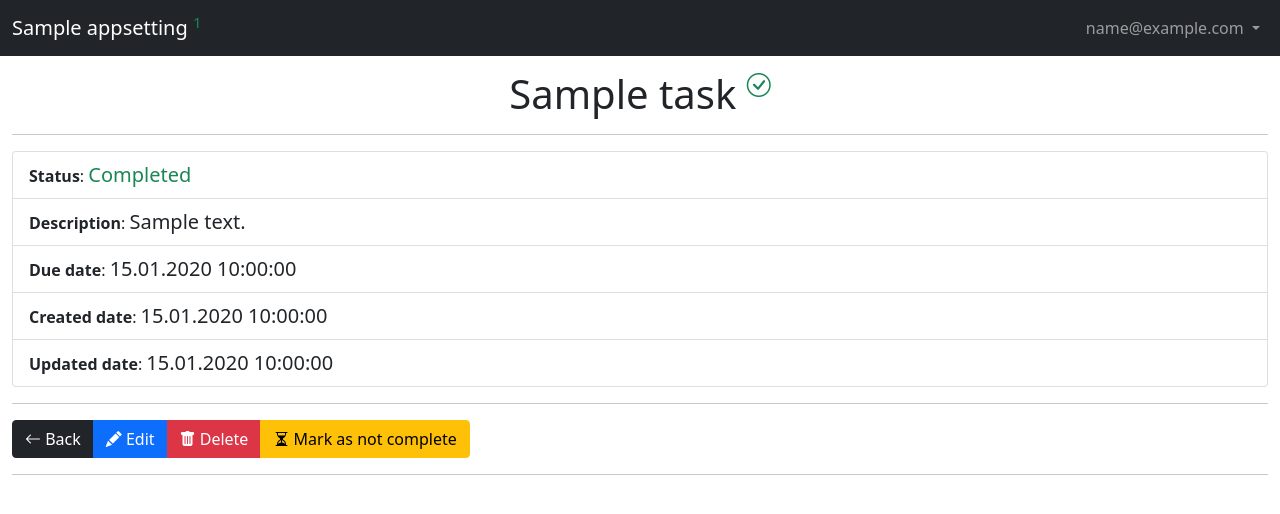
After one commit to smartlegionlab/todo-app-django, a Django app: page /tasks/1/ in a window 1280 px wide. The commit adds this page. Shown: the top 514 px of the page. Run offline with Django 5.2, Linux system fonts and the light colour scheme; a user stored in the database is signed in; tables that the repository leaves empty hold one stand-in row (values such as "Sample post"); some libraries are stand-ins or nearby versions.

Commit message:
Fix errors. Detailed view of tasks

```diff
--- a/my_tasks/models.py
+++ b/my_tasks/models.py
@@ -11,7 +11,7 @@ class Priority(Enum):
 
 
 class Task(models.Model):
-    title = models.CharField(max_length=200, unique=True)
+    title = models.CharField(max_length=200)
     description = models.TextField(blank=True, null=True, default='')
     created_at = models.DateTimeField(auto_now_add=True)
     updated_at = models.DateTimeField(auto_now=True)
--- /dev/null
+++ b/my_tasks/templates/my_tasks/task_detail.html
@@ -0,0 +1,36 @@
+{% extends "base.html" %}
+
+{% block title %}Task: {{ task.title }}{% endblock %}
+
+{% block content %}
+    <h2 class="text-center display-6">{{ task.title }} <sup>{% if task.completed %} <i class="bi bi-check-circle text-success" style="font-size: 24px;"></i>{% else %}<i class="bi bi-hourglass-split text-warning" style="font-size: 24px;"></i>{% endif %}</sup></h2>
+    <hr>
+    <ul class="list-group">
+        <li class="list-group-item"><strong>Status</strong>: {% if task.completed %}<span class="text-success">Completed</span>{% else %}<span class="text-danger">Not completed</span>{% endif %}</li>
+        <li class="list-group-item"><strong>Description</strong>: <span>{{ task.description }}</span></li>
+        {% if task.due_date %}
+            <li class="list-group-item"><strong>Due date</strong>: <span>{{ task.due_date|date:"d.m.Y H:i:s" }}</span></li>
+        {% endif %}
+        <li class="list-group-item"><strong>Created date</strong>: <span>{{ task.created_at|date:"d.m.Y H:i:s" }}</span></li>
+        <li class="list-group-item"><strong>Updated date</strong>: <span>{{ task.updated_at|date:"d.m.Y H:i:s" }}</span></li>
+    </ul>
+    <hr>
+    <div class="btn-group">
+        <a href="{% url "tasks:tasks" %}" class="btn btn-dark"><i class="bi bi-arrow-left"></i> Back</a>
+        <a href="{% url "tasks:task_update" task.pk %}" class="btn btn-primary"><i class="bi bi-pencil-fill"></i> Edit</a>
+        <a onclick="return confirm('Are you sure?')" href="{% url "tasks:task_delete" task.pk %}" class="btn btn-danger"><i class="bi bi-trash-fill"></i> Delete</a>
+        {% if task.completed %}
+            <a onclick="return confirm('Are you sure?')" href="#" class="btn btn-warning"><i class="bi bi-hourglass-split"></i> Mark as not complete</a>
+        {% else %}
+            <a onclick="return confirm('Are you sure?')" href="#" class="btn btn-success"><i class="bi bi-check2-circle"></i> Mark as complete</a>
+        {% endif %}
+    </div>
+    <hr>
+{% endblock %}
+{% block js %}
+    <script>
+    $( document ).ready(function() {
+        $('span').addClass('lead');
+    });
+    </script>
+{% endblock %}
--- a/my_tasks/templates/my_tasks/task_form.html
+++ b/my_tasks/templates/my_tasks/task_form.html
@@ -1,7 +1,10 @@
 {% extends "base.html" %}
 
+{% block title %}{% if object %}Edit Task{% else %}Create Task{% endif %}{% endblock %}
+
 {% block content %}
-  <h2>{% if object %}Edit Task{% else %}Create Task{% endif %}</h2>
+  <h2 class="text-center display-6">{% if object %}Edit Task{% else %}Create Task{% endif %}</h2>
+    <hr>
   <form method="post">
     {% csrf_token %}
     {{ form.as_p }}
--- a/my_tasks/templates/my_tasks/tasks.html
+++ b/my_tasks/templates/my_tasks/tasks.html
@@ -37,7 +37,7 @@
             <td>{{ task.description|linebreaks|urlize }}</td>
             <td style="width: 250px">
                 <div class="btn-group" role="group" aria-label="Basic example">
-                    <button data-bs-toggle="tooltip" data-bs-placement="top" title="View task" type="button" class="btn btn-dark"><i class="bi bi-search"></i></button>
+                    <a href="{% url "tasks:task_detail" task.pk %}" data-bs-toggle="tooltip" data-bs-placement="top" title="View task" type="button" class="btn btn-dark"><i class="bi bi-search"></i></a>
                     <a href="{% url "tasks:task_update" task.pk %}" data-bs-toggle="tooltip" data-bs-placement="top" title="Changing a task" type="button" class="btn btn-warning"><i class="bi bi-pencil-fill"></i></a>
                     <a onclick="return confirm('Are you sure?')" href="{% url "tasks:task_delete" task.pk %}" data-bs-toggle="tooltip" data-bs-placement="top" title="Deleting a task" type="button" class="btn btn-danger"><i class="bi bi-trash-fill"></i></a>
                 </div>
--- a/my_tasks/urls.py
+++ b/my_tasks/urls.py
@@ -7,6 +7,7 @@ app_name = 'tasks'
 
 urlpatterns = [
     path('', views.tasks, name='tasks'),
+    path('<int:pk>/', views.task_detail, name='task_detail'),
     path('create/', views.create_task, name='task_create'),
     path('update/<int:pk>/', views.update_task, name='task_update'),
     path('delete/<int:pk>/', views.delete_task, name='task_delete'),
--- a/my_tasks/views.py
+++ b/my_tasks/views.py
@@ -66,3 +66,11 @@ def delete_task(request, pk):
         message = {'type': 'success', 'text': f'Task "{task.title}" deleted!'}
     request.session['message'] = message
     return redirect('tasks:tasks')
+
+
+@login_required
+@task_owner_required
+def task_detail(request, pk):
+    task = get_object_or_404(Task, pk=pk)
+    context = {'task': task}
+    return render(request, 'my_tasks/task_detail.html', context)
```
Also changed, not shown: my_tasks/migrations/0005_alter_task_title.py (added).
